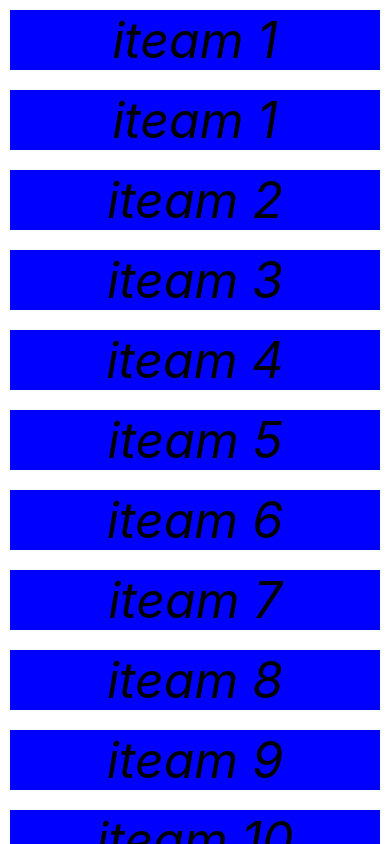
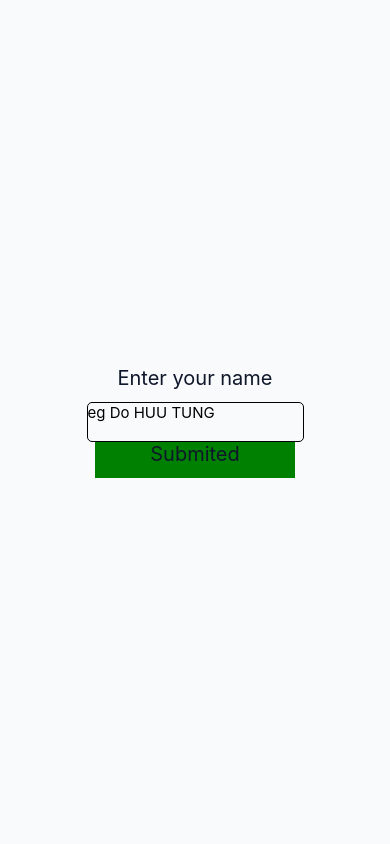
Before and after one commit to tung2k5kk-cloud/demo-intern, a React Native app: screen / in a window 390 px wide. Built offline with nearby package versions, Linux system fonts and the light colour scheme.

Commit message:
Text Input and Touch

```diff
--- a/App.tsx
+++ b/App.tsx
@@ -1,74 +1,56 @@
 import React, { useState } from 'react';
-import { StyleSheet,View, Text, Button, ScrollView, RefreshControl } from 'react-native';
-
-
+import { StyleSheet, View, Text, Button, TextInput, TouchableOpacity } from 'react-native';
 
 const App = () => {
-  const [refershing , setRefershing] = useState(false)
-  const [item,setItem] = useState([ {key:1,name:"iteam 1"},
-    {key:2,name:"iteam 1"},
-    {key:3,name:"iteam 2"},
-    {key:4,name:"iteam 3"},
-    {key:5,name:"iteam 4"},
-    {key:6,name:"iteam 5"},
-    {key:7,name:"iteam 6"},
-    {key:8,name:"iteam 7"},
-    {key:9,name:"iteam 8"},
-    {key:10,name:"iteam 9"},
-    {key:11,name:"iteam 10"}]
-  )
-  const onChangeNumber = () => {
-    setItem([{key:12,name:"iteam12"}])
+  const [name,setName] = useState("");
+  const [submit,setSubmit] = useState(false);
+  const onChangeSubmit = () => {
+    setSubmit(!submit)
   }
-  const onChangeRefreshing = () => {
-    setRefershing(true)
-    setItem([...item,{key:13,name:"iteam 27"}])
-    setRefershing(false)
-  }
+
 
   return (
     <View style={styles.box}>
-      <ScrollView
-      refreshControl={
-        <RefreshControl
-        refreshing= {refershing}
-        onRefresh={onChangeRefreshing}
-        />
-      }
-      >
+      <Text style={styles.title}>Enter your name</Text>
+      <TextInput multiline style={styles.textinput}
+      placeholder='eg Do HUU TUNG'
+      onChangeText={(value)=>setName(value)}
+      />
 
+      {/* <Button title='Submit' onPress={onChangeSubmit}></Button> */}
+      <TouchableOpacity style={styles.button} onPress={onChangeSubmit}>
+        <Text style={styles.title}>{submit ? "Clear" : "Submited"}</Text>
+      </TouchableOpacity>
+      {submit ?
+      <Text style={styles.title}> Your name is {name}</Text>
+      : null
+       }
 
-      {
-        item.map((key) => {
-          return(
-            <View style={styles.item}>
-        <Text style={styles.text}>{key.name}</Text>
-        </View>
-          )
-        }
-      )
-      }
-      <Button title='Change Number' onPress={onChangeNumber}></Button>
-      </ScrollView>
     </View>
   );
 };
 
 const styles = StyleSheet.create({
   box: {
-    flex:1,
-    flexDirection:'column',
-    backgroundColor:'white'
-  },
-  item:{
-    margin:10,
-    backgroundColor:'blue',
+    flex: 1,
     justifyContent: 'center',
     alignItems: 'center',
+    backgroundColor: '#f8fafc',
   },
-  text:{
-    fontSize:50,
-    fontStyle:'italic',
+  title: {
+    fontSize: 20,
+    color: '#0f172a',
+    marginBottom: 12,
+  },
+  textinput:{
+    fontSize:15,
+    borderWidth:1,
+    borderRadius:5,
+  },
+  button:{
+    alignItems:'center',
+    width:200,
+    backgroundColor:'green'
   }
 });
 
```
